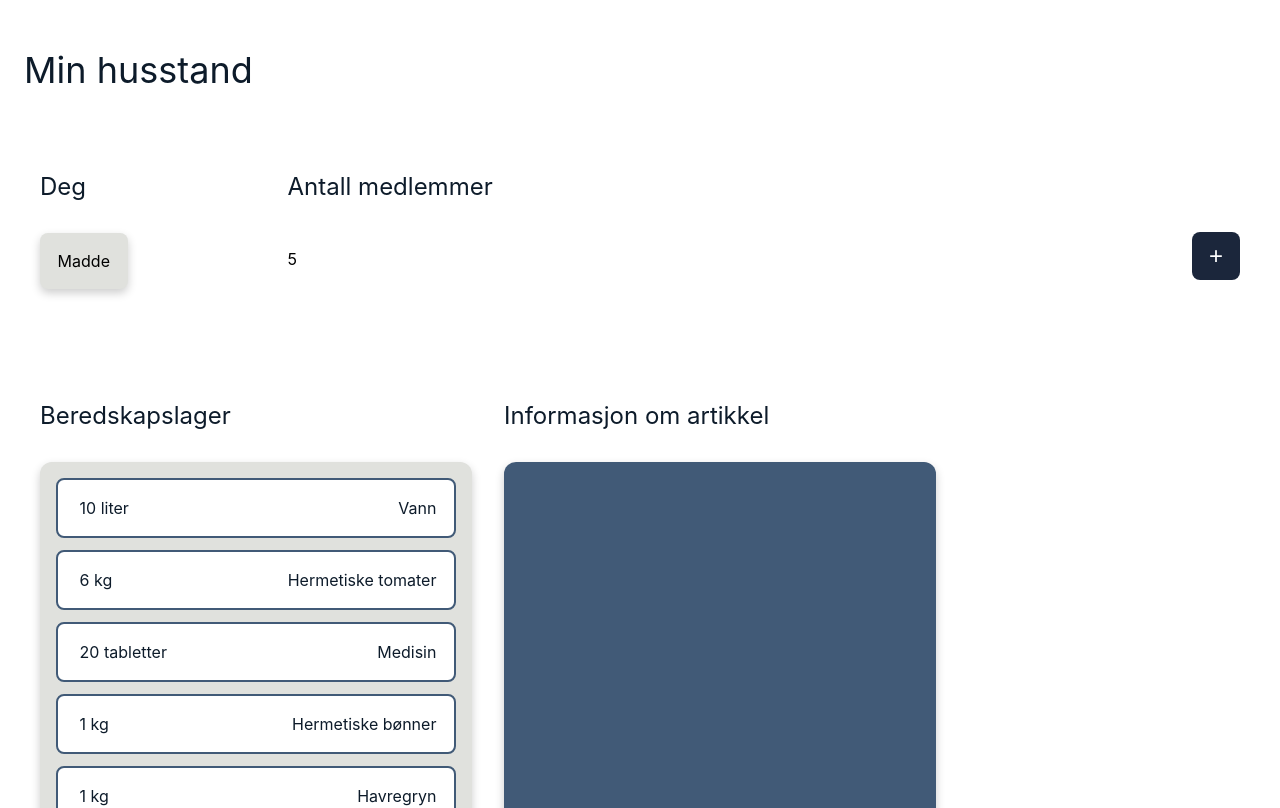
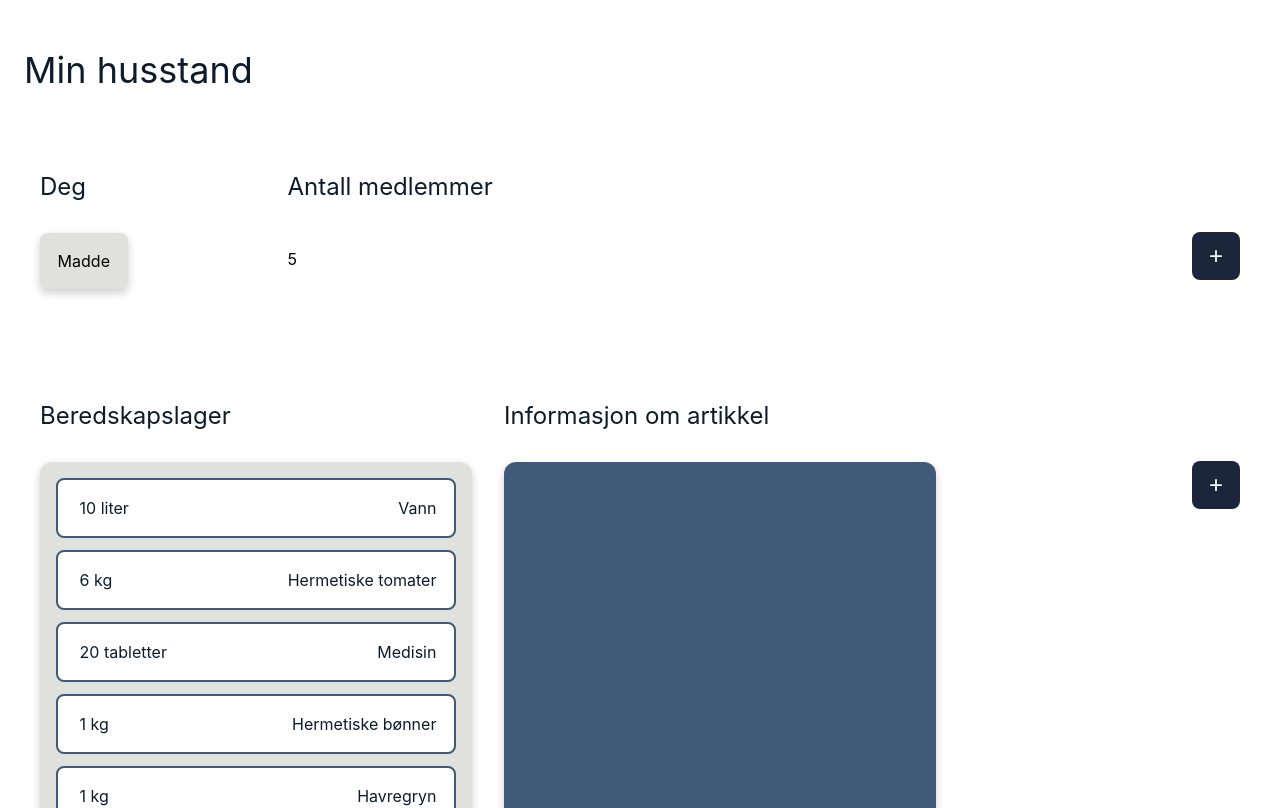
Before and after one commit to NTNU-IDI/scrum-project-2025-team11, a Vue app in the folder frontend/: page /household in a window 1280 px wide. Shown: the top 808 px of the page. Built offline with nearby package versions, Linux system fonts and the light colour scheme; the HTML template or start-up script is replaced by a standard one.

Commit message:
Move add item button

```diff
--- a/frontend/src/components/household/ViewSuppliesComponent.vue
+++ b/frontend/src/components/household/ViewSuppliesComponent.vue
@@ -59,10 +59,6 @@ const toggleNewItemBox = () => {
                 </div>
             </div>
         </div>
-        <button v-if="isEditMode" class="dark-button" id="add-button"
-            @click="$emit('show-new-item-box'), toggleNewItemBox"
-            :disabled="isBoxVisible"
-        >+</button>
     </div>
 
     <button :class="['dark-button', { active: isEditMode }]" @click="() => { toggleEditMode(); $emit('hide-new-item-box'); }">
@@ -83,17 +79,6 @@ const toggleNewItemBox = () => {
         background-color: var(--good-green);
     }
 
-    #add-button {
-        display: flex;
-        align-items: center;
-        justify-content: center;
-        width: 3rem;
-        height: 3rem;
-        font-size: var(--font-size-xlarge);
-        margin-left: auto;
-        margin-top: 1rem;
-    }
-
     .article-card {
         cursor: pointer;
     }
--- a/frontend/src/views/household/HouseholdView.vue
+++ b/frontend/src/views/household/HouseholdView.vue
@@ -40,6 +40,7 @@ const toggleNewMemberBox = () => {
 			<div class="new-item-box">
 				<NewItemComponent v-if="isItemBoxVisible" @hide-new-item-box="isItemBoxVisible = false"/>
 			</div>
+			<button class="dark-button" id="add-button" @click="toggleNewItemBox">+</button>
 		</div>
   	</div>
 </template>
@@ -70,4 +71,15 @@ const toggleNewMemberBox = () => {
 	.new-item-box {
 		margin-top: 4.75rem;
 	}
+
+	#add-button {
+        display: flex;
+        align-items: center;
+        justify-content: center;
+        width: 3rem;
+        height: 3rem;
+        font-size: var(--font-size-xlarge);
+        margin-left: auto;
+        margin-top: 4.75rem;
+    }
 </style>
```
